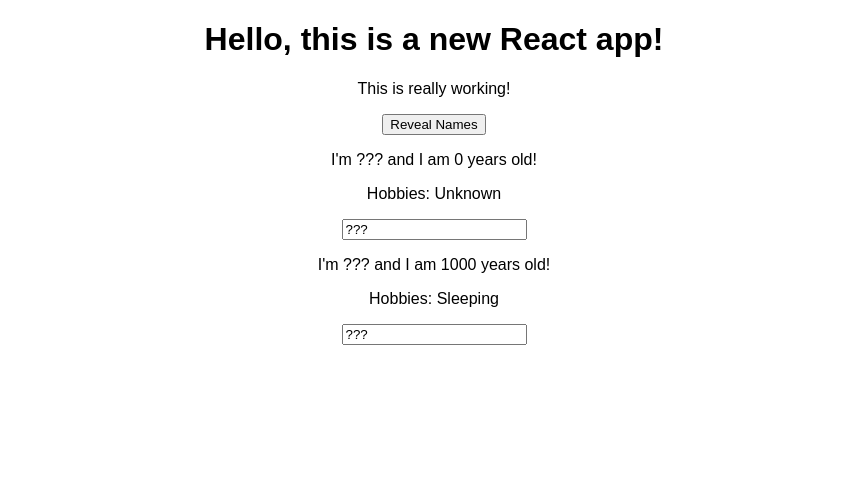
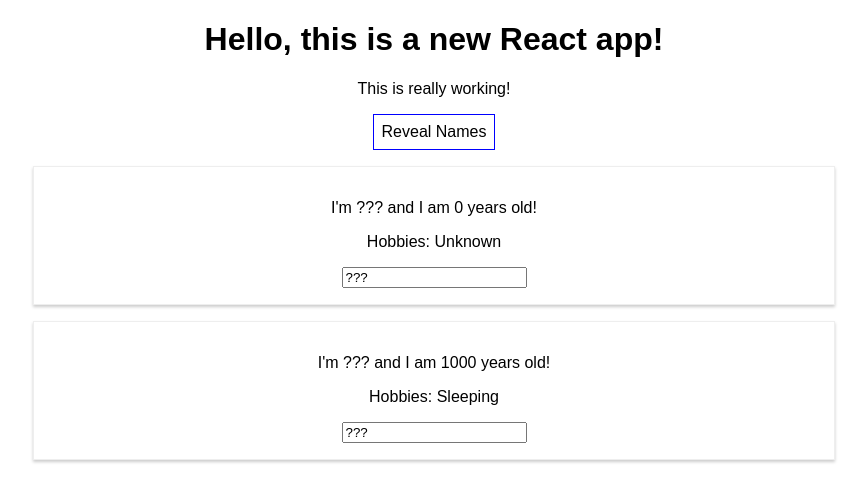
Before and after one commit to kalquiza/react-complete-guide, a React (Create React App) app: page / in a window 1280 px wide. Shown: the top 502 px of the page, without its empty margins (206-1073 px from the left). Built offline with nearby package versions, Linux system fonts and the light colour scheme.

Commit message:
Add styles
Create and import Person.css for styling the Person component and
inline scoped jsx styling to button element.

```diff
--- a/src/App.js
+++ b/src/App.js
@@ -35,11 +35,22 @@
   }
 
   render() {
+    const style = {
+      backgroundColor: 'white',
+      font: 'inherit',
+      border: '1px solid blue',
+      padding: '8px',
+      cursor: 'pointer'
+    };
+
     return (
       <div className="App">
         <h1>Hello, this is a new React app!</h1>
         <p>This is really working!</p>
-        <button onClick={() => this.switchNameHandler('Kris')}>Reveal Names</button>
+        <button
+          onClick={() => this.switchNameHandler('Kris')}
+          style={style}> Reveal Names
+        </button>
         <Person
           name={this.state.persons[0].name}
           age={this.state.persons[0].age}
--- /dev/null
+++ b/src/Person/Person.css
@@ -0,0 +1,8 @@
+.Person {
+    width: 60%;
+    margin: 16px auto;
+    border: 1px solid #eee;
+    box-shadow: 0 2px 3px #ccc;
+    padding: 16px;
+    text-align: center;
+}
--- a/src/Person/Person.js
+++ b/src/Person/Person.js
@@ -1,8 +1,9 @@
 import React from 'react';
+import './Person.css';
 
 const person = (props) => {
     return (
-        <div>
+        <div className="Person">
             <p onClick={props.click}>I'm {props.name} and I am {props.age} years old!</p>
             <p>{props.children}</p>
             <input type="text" onChange={props.changed} value={props.name}/>
```
